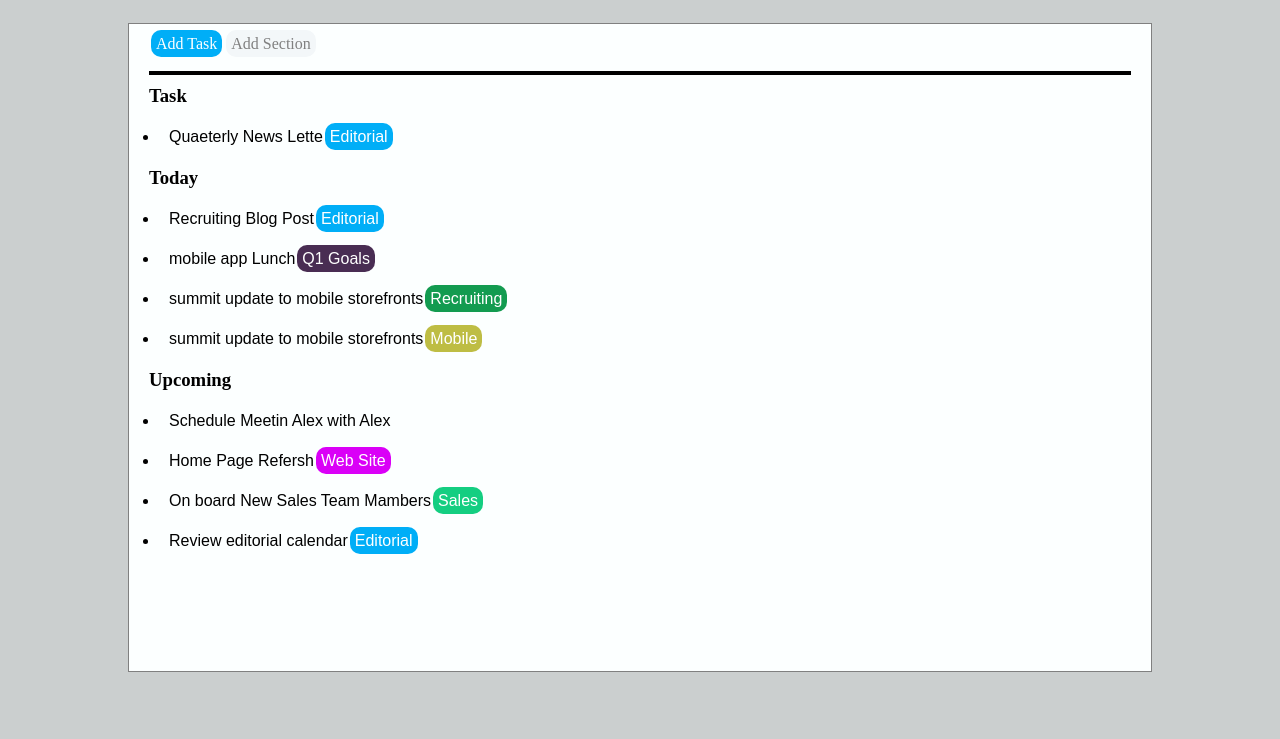
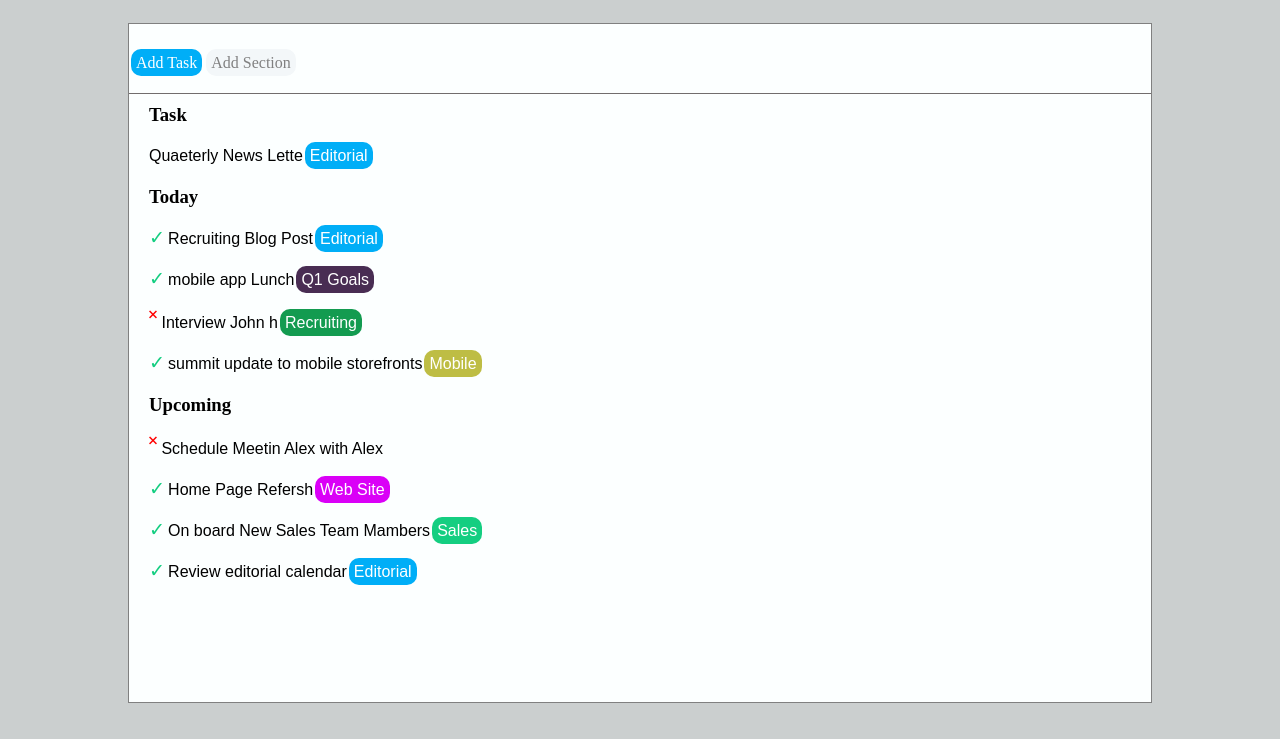
Before and after one commit to torone89/html-css-toboolist, a plain HTML site: page index.html in a window 1280 px wide. Shown: the part 61-800 px from the top of the page. Drawn offline with Linux system fonts and the light colour scheme.

Commit message:
adding entità list no fix radius 50

```diff
--- a/css/style.css
+++ b/css/style.css
@@ -11,9 +11,15 @@ h1 {
     display: inline-block;
 }
 
+h3 {
+    margin-left: 20px;
+}
+
 body {
     background-color: rgb(203, 207, 207);
 }
+
+
 
 li,
 ul {
@@ -22,6 +28,29 @@ ul {
     color: black;
     line-height: 20px;
     padding: 10px;
+    list-style-type: none;
+}
+
+
+ul .check:before {
+    content: '✓';
+    color: #14ce81;
+    border-radius: 50% solid rgb(0, 10, 0);
+    font-size: larger;
+
+    margin-right: 3px;
+    width: 20px;
+    height: 20px;
+
+
+}
+
+ul .cross:before {
+    content: '\02DF';
+    color: red;
+    border-radius: 50% solid red;
+    font-size: x-large;
+
 
 }
 
@@ -39,14 +68,15 @@ header {
 
     margin: 2% 10%;
     border: 1px solid gray;
-    padding: 10px 20px 100px 20px;
+    padding: 10px 0px 100px 0px;
     background-color: rgb(252, 255, 255);
 }
 
 /* Button - Main */
 .button-top {
-    border-bottom: black solid 4px;
-    margin-top: 1px;
+    border-bottom: rgb(113, 109, 109) solid 1px;
+    margin-top: 20px;
+    margin-left: 0px;
 
     width: 100%;
     height: 40px;
--- a/index.html
+++ b/index.html
@@ -41,22 +41,23 @@
                 <h3>Today</h3>
                 <ul>
 
-                    <li>Recruiting Blog Post<a class="task">Editorial</a></li>
-                    <li>mobile app Lunch<a class="viola">Q1 Goals</a></li>
-                    </li>
-                    <li>summit update to mobile storefronts<a class="verde">Recruiting</a></li>
-                    </li>
-                    <li>summit update to mobile storefronts<a class="arancione">Mobile</a></li>
+                    <li class="check">Recruiting Blog Post<a class="task">Editorial</a></li>
+                    <li class="check">mobile app Lunch<a class="viola">Q1 Goals</a></li>
+
+                    <li class="cross"> Interview John h<a class="verde">Recruiting</a></li>
+
+                    <li class="check">summit update to mobile storefronts<a class="arancione">Mobile</a></li>
                     </li>
                 </ul>
                 <h3>Upcoming</h3>
                 <ul>
-                    <li>Schedule Meetin Alex with Alex</li>
-                    <li>Home Page Refersh<a class="rosa">Web Site</a></li>
+                    <li class="cross">
+                        </liclass>Schedule Meetin Alex with Alex</li>
+                    <li class="check">Home Page Refersh<a class="rosa">Web Site</a></li>
 
-                    <li>On board New Sales Team Mambers<a class="verde-light">Sales</a></li>
+                    <li class="check">On board New Sales Team Mambers<a class="verde-light">Sales</a></li>
 
-                    <li>Review editorial calendar<a class="task">Editorial</a></li>
+                    <li class="check">Review editorial calendar<a class="task">Editorial</a></li>
 
                 </ul>
 
```
